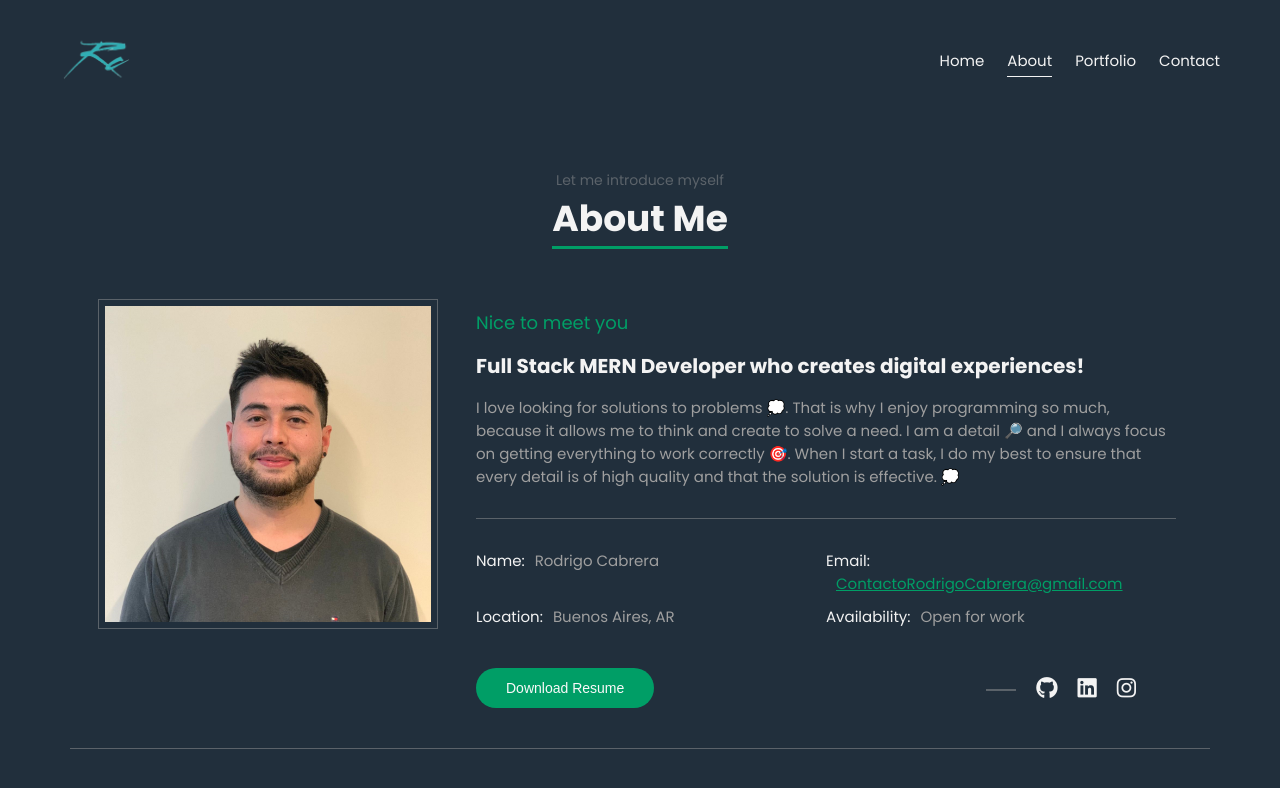
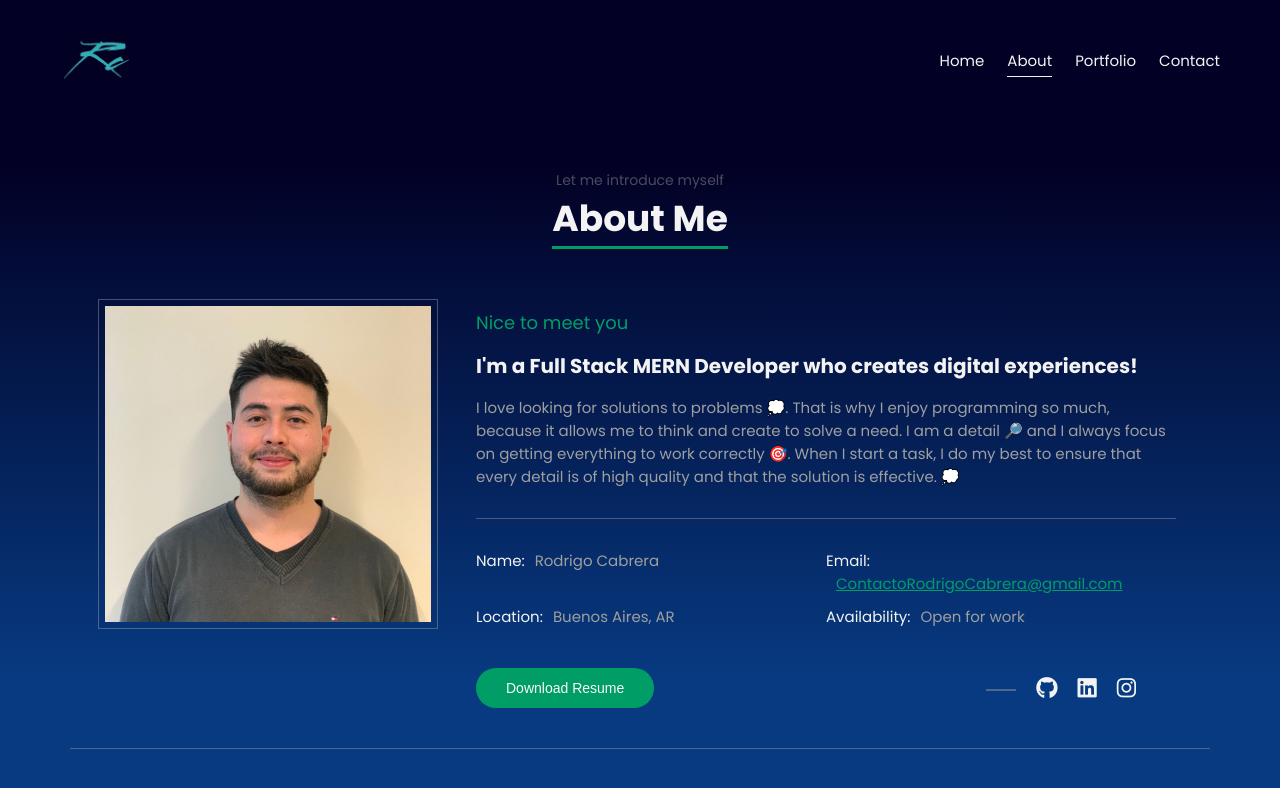
Before and after one commit to Rodrigo-Emca/portfolio-rodrigo, a React (Create React App) app: page /about in a window 1280 px wide. Shown: the top 788 px of the page. Built offline with nearby package versions, Linux system fonts and the light colour scheme.

Commit message:
Correccion de texto about me. Cambio en la paleta de colores: se agrega un efecto gradient con colores azules. Se corrige color del navbar

```diff
--- a/src/components/AboutMe.js
+++ b/src/components/AboutMe.js
@@ -51,7 +51,7 @@ const AboutMe = ({ name, email, location, availability, brand }) => {
         >
           <div className="contentContainer">
             <h4>Nice to meet you</h4>
-            <h5>Full Stack MERN Developer who creates digital experiences!</h5>
+            <h5>I'm a Full Stack MERN Developer who creates digital experiences!</h5>
             <div className="contentDescription">
               <p>{brand}</p>
             </div>
--- a/src/index.css
+++ b/src/index.css
@@ -2,7 +2,10 @@
 
 /* --- VARIABLES --- */
 :root {
-  --bg-color:  #212f3c  ;
+  /* --bg-color:  #212f3c; */
+  background: rgb(2,0,36);
+  background: linear-gradient(180deg, rgba(2,0,36,1) 0%, rgba(2,0,36,1) 20%, rgba(7,58,129,1) 85%);
+  background-attachment: fixed;
   --hl-color: #009e66;
   --text-color: #f3f3f3;
   --secondary-text-color: #9f9f9f;
@@ -130,6 +133,7 @@ header {
 .links.open {
   display: block;
   animation: slideDown 0.5s ease-in-out forwards;
+  background-color: #020024;
 }
 
 .dropdown-toggle {
```
